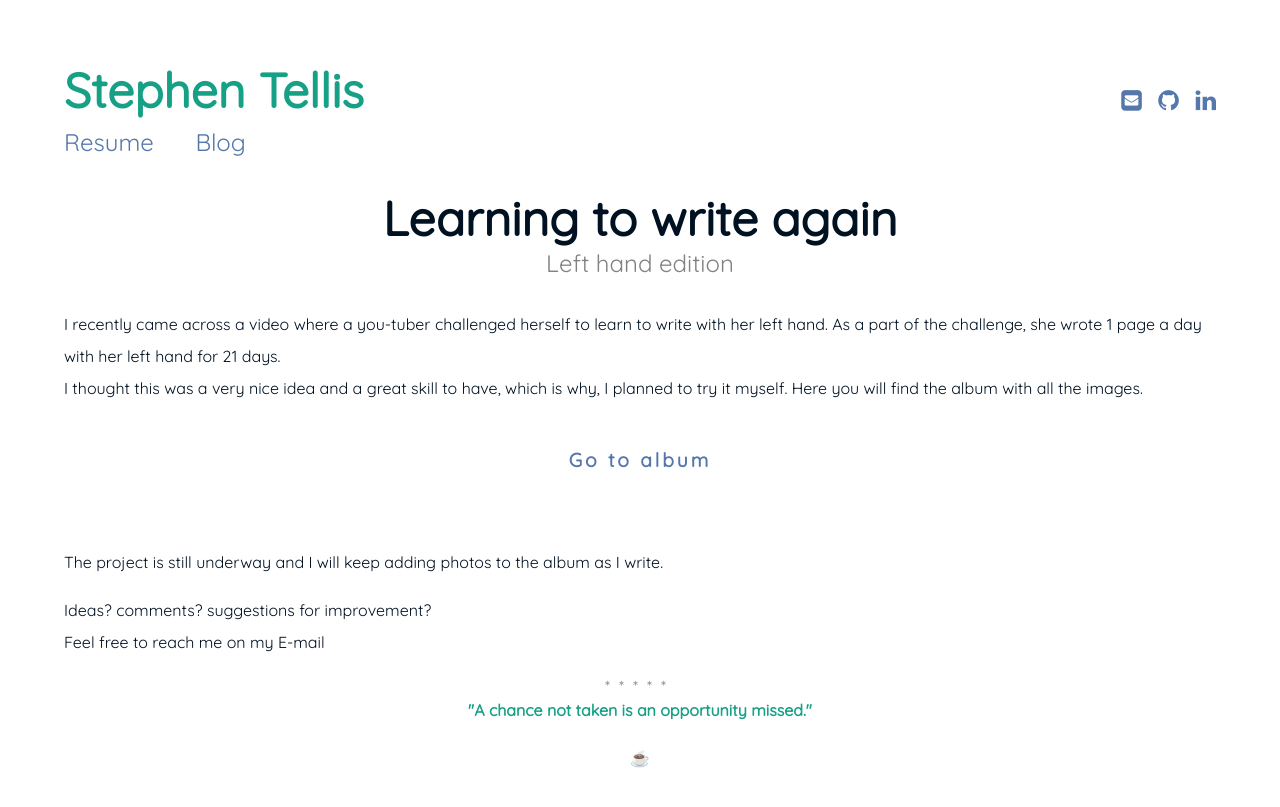
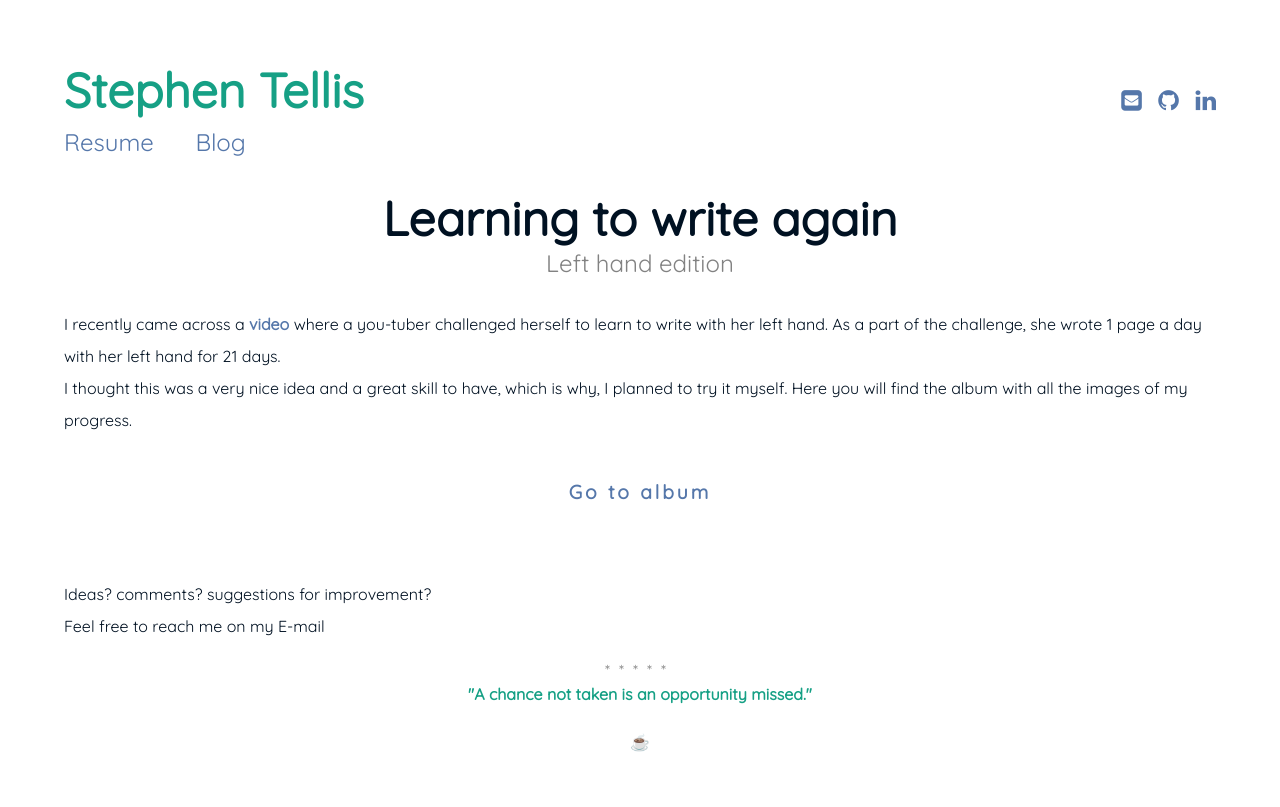
Before and after one commit to Stephen-Tellis/home, a Jekyll site: the page built from _posts/2020-07-02-Lefthand.md, in a window 1280 px wide. Shown: the top 807 px of the page. Built offline with Jekyll 4.4.1, drawn with Linux system fonts in a browser that asks for light colours.

Commit message:
Update 2020-07-02-Lefthand.md

```diff
--- a/_posts/2020-07-02-Lefthand.md
+++ b/_posts/2020-07-02-Lefthand.md
@@ -5,13 +5,13 @@
 date:   2020-07-02 21:21:21 +0530
 categories: ["Self Development"]
 ---
-I recently came across a video where a you-tuber challenged herself to learn to write with her left hand. As a part of the challenge, she wrote 1 page a day with her left hand for 21 days.
+I recently came across a [video](https://www.youtube.com/watch?v=6YodRoWUOhc "Watch video") where a you-tuber challenged herself to learn to write with her left hand. As a part of the challenge, she wrote 1 page a day with her left hand for 21 days.
 I thought this was a very nice idea and a great skill to have, which is why, I planned to try it myself.
-Here you will find the album with all the images.
+Here you will find the album with all the images of my progress.
 
 > [Go to album](https://photos.app.goo.gl/6G83M8Zuqwt2sspt6 "Go to album")
 
-The project is still underway and I will keep adding photos to the album as I write.
+
 
 Ideas? comments? suggestions for improvement?
 Feel free to reach me on my E-mail
```
